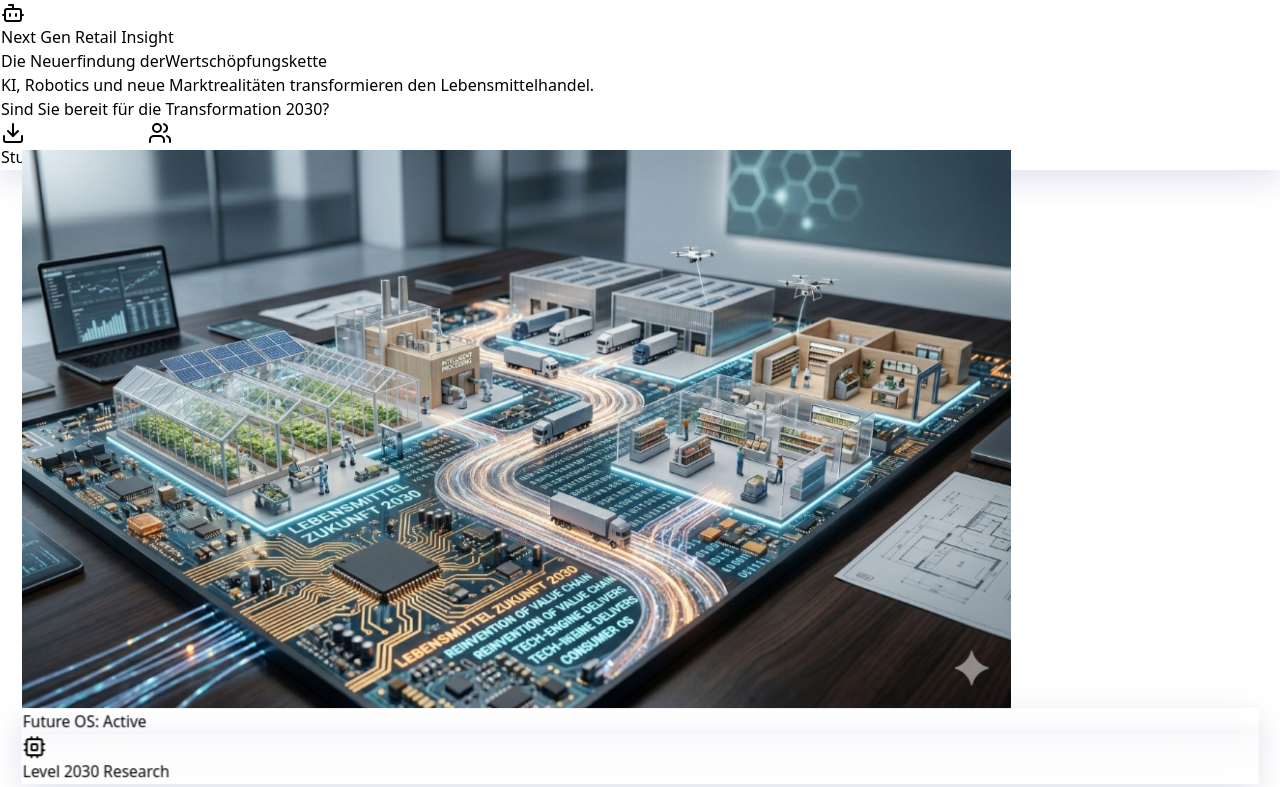
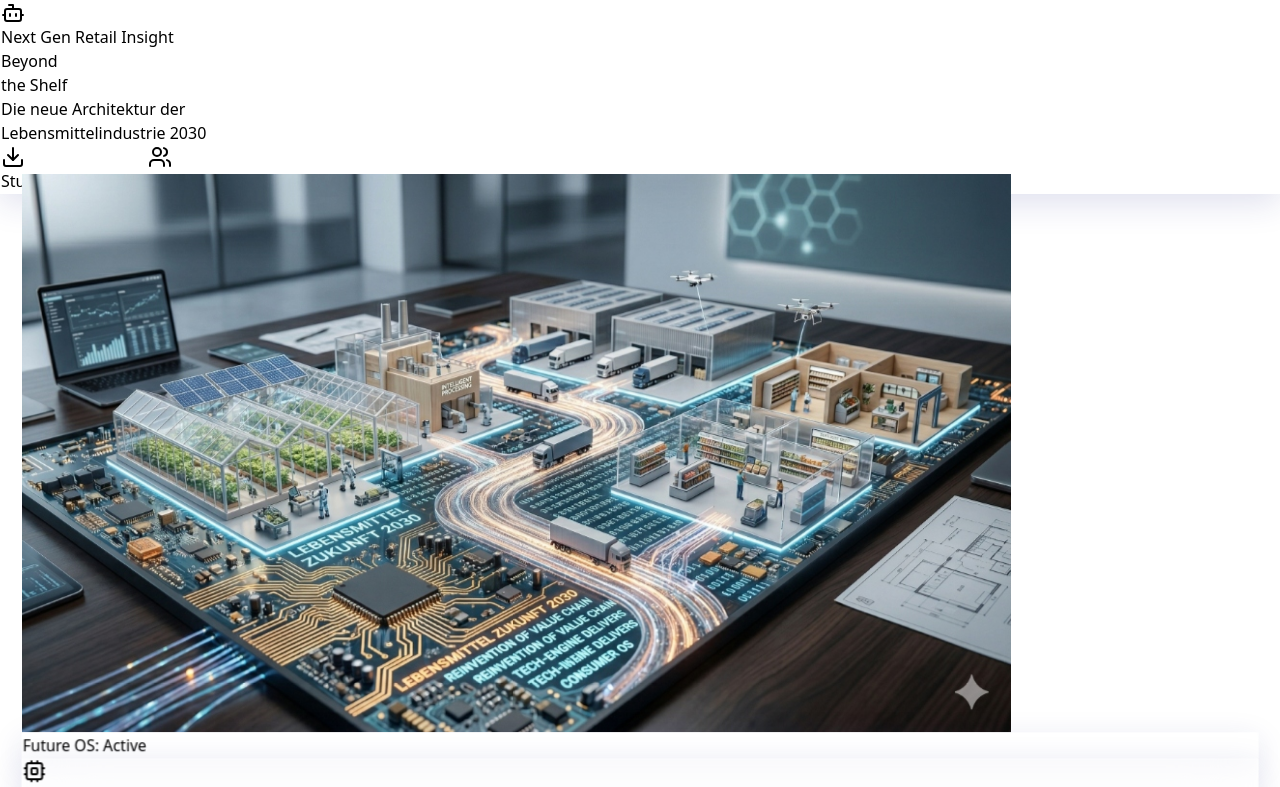
Before and after one commit to strategiepilot/trends2030-app, a React (Vite) app: page / in a window 1280 px wide. Shown: the top 787 px of the page. Built offline with nearby package versions, Linux system fonts and the light colour scheme.

Commit message:
copy: update hero headline to 'Beyond the Shelf'

```diff
--- a/src/App.jsx
+++ b/src/App.jsx
@@ -330,17 +330,15 @@ export default function App() {
               </div>
 
               <h1 className="flex flex-col mb-8">
-                <span className="text-3xl md:text-5xl lg:text-6xl font-black text-slate-900 leading-[1.1] tracking-tighter text-justify block w-full whitespace-nowrap overflow-visible">
-                  Die Neuerfindung der
-                </span>
-                <span className="text-3xl md:text-5xl lg:text-6xl font-black text-blue-600 leading-[1.1] tracking-tighter block">
-                  Wertschöpfungskette
+                <span className="text-5xl md:text-7xl lg:text-8xl font-black text-slate-900 leading-[0.9] tracking-tighter block uppercase">
+                  Beyond <br />
+                  <span className="text-blue-600">the Shelf</span>
                 </span>
               </h1>
 
-              <p className="text-lg md:text-xl text-slate-600 font-medium mb-10 max-w-xl leading-relaxed">
-                KI, Robotics und neue Marktrealitäten transformieren den Lebensmittelhandel. <br className="hidden md:block" />
-                <span className="text-slate-900 font-bold">Sind Sie bereit für die Transformation 2030?</span>
+              <p className="text-xl md:text-2xl text-slate-700 font-bold mb-10 max-w-xl leading-tight border-l-4 border-blue-600 pl-6">
+                Die neue Architektur der <br />
+                <span className="text-slate-500 font-medium">Lebensmittelindustrie 2030</span>
               </p>
 
               <div className="flex flex-col sm:flex-row items-center gap-4">
```
